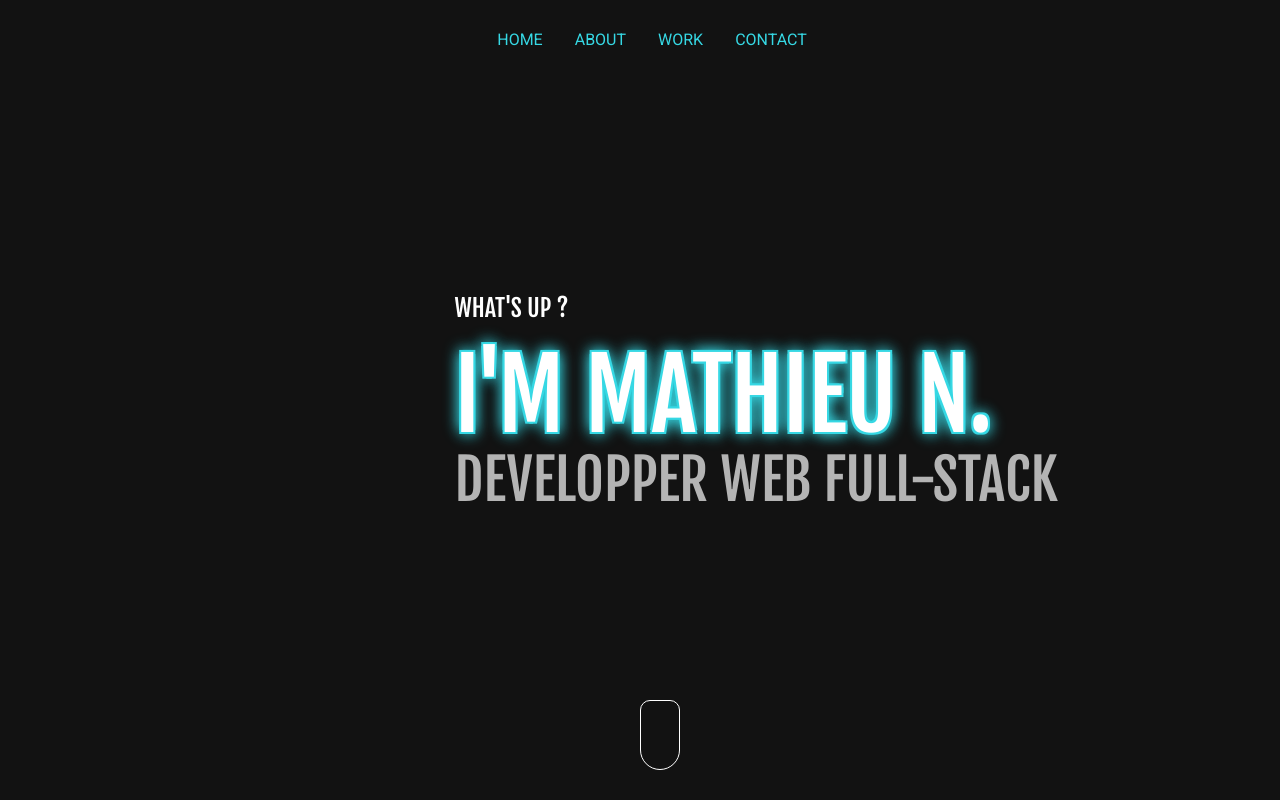
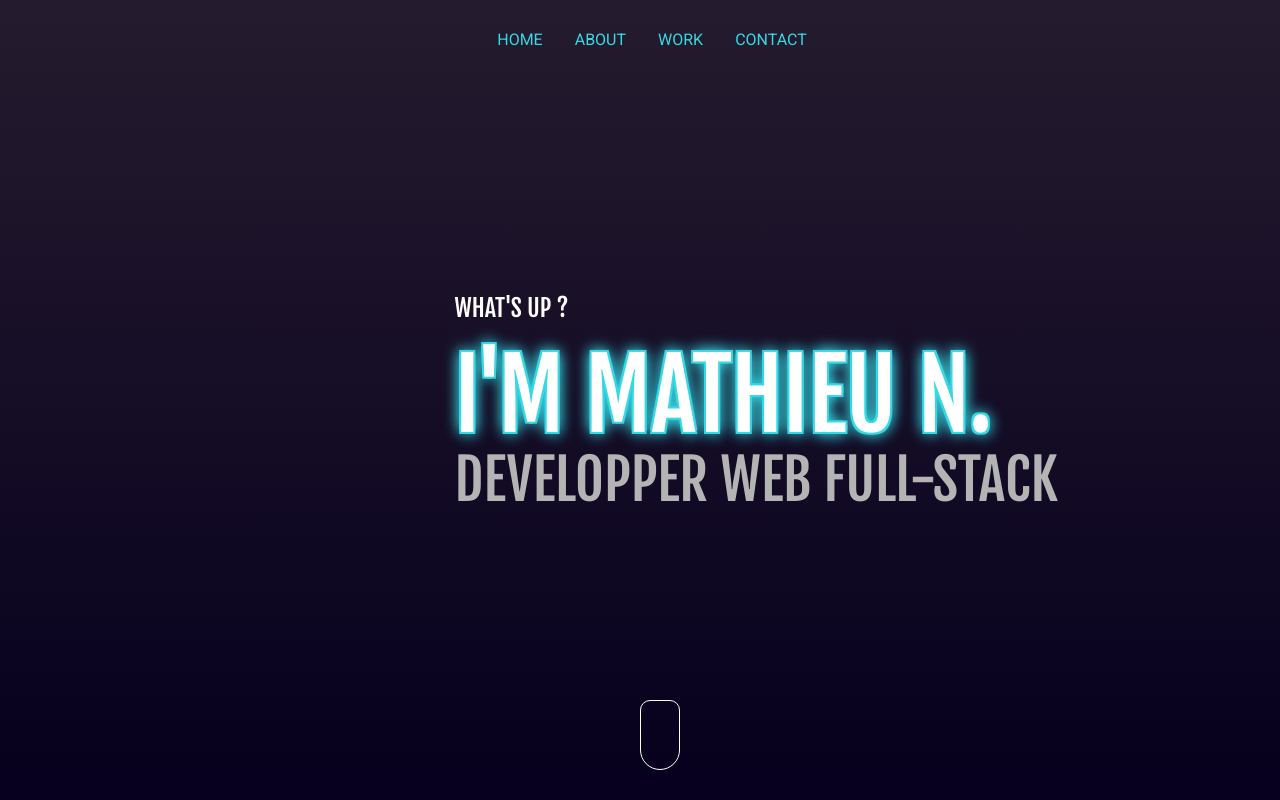
Before and after one commit to JunsyG92/Portfolio, a Vue app: page / in a window 1280 px wide. Built offline with nearby package versions, Linux system fonts and the light colour scheme; a web font is replaced by a local one.

Commit message:
Change background

```diff
--- a/src/App.vue
+++ b/src/App.vue
@@ -55,14 +55,13 @@ h6 {
 	/* src: url("./assets/fonts/Heavitas.ttf"); */
 }
 
-.v-application.v-application--is-ltr.theme--light {
-	color: white !important;
+.theme--dark.v-application {
 	min-height: 100%;
 	/* background: rgba(50,50,58,1); */
-	background: #251b2e;
-	background: -moz-linear-gradient(top, #251b2e 0%, #06001e 100%);
-	background: -webkit-linear-gradient(top, #251b2e 0%, #06001e 100%);
-	background: linear-gradient(to bottom, #251b2e 0%, #06001e 100%);
-	filter: progid:DXImageTransform.Microsoft.gradient( startColorstr='#251b2e', endColorstr='#06001e',GradientType=0 );
+	background: #251b2e !important;
+	background: -moz-linear-gradient(top, #251b2e 0%, #06001e 100%) !important;
+	background: -webkit-linear-gradient(top, #251b2e 0%, #06001e 100%) !important;
+	background: linear-gradient(to bottom, #251b2e 0%, #06001e 100%) !important;
+	filter: progid:DXImageTransform.Microsoft.gradient( startColorstr='#251b2e', endColorstr='#06001e',GradientType=0 ) !important;
 }
 </style>
```
